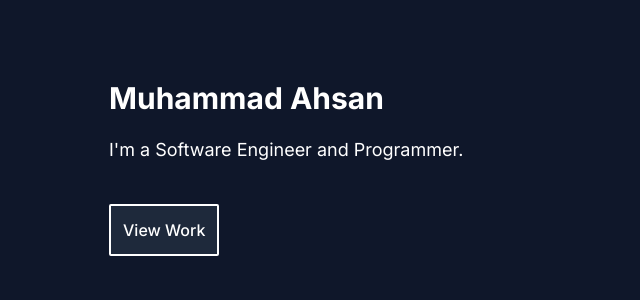
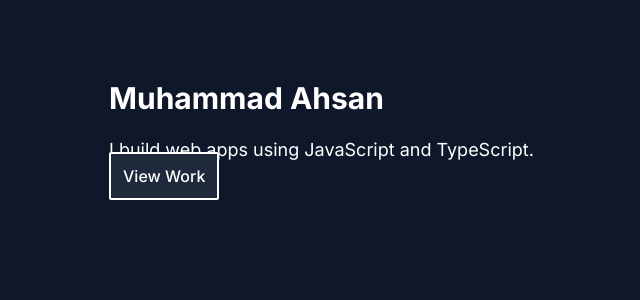
Before and after one commit to thegreenpaladin/ahsan-portfolio, a Next.js app: page / in a window 1280 px wide. Shown: the top 300 px of the page, without its empty margins (51-691 px from the left). Built offline with nearby package versions, Linux system fonts and the light colour scheme.

Commit message:
update content

```diff
--- a/app/page.js
+++ b/app/page.js
@@ -6,11 +6,11 @@ export default function Home() {
       <div className="">
         <h1 className="text-3xl font-bold">Muhammad Ahsan</h1>
         <h3 className="text-lg mt-5">
-          I'm a Software Engineer and Programmer.
+          I build web apps using JavaScript and TypeScript.
         </h3>
-        <button className=" bg-slate-800 mt-10 p-3 border-2 rounded-sm font-medium border-white hover:scale-105 transition ease-out duration-300">
+        <a className=" bg-slate-800 mt-10 p-3 border-2 rounded-sm font-medium border-white hover:scale-105 transition ease-out duration-300">
           View Work
-        </button>
+        </a>
       </div>
     </main>
   );
```
